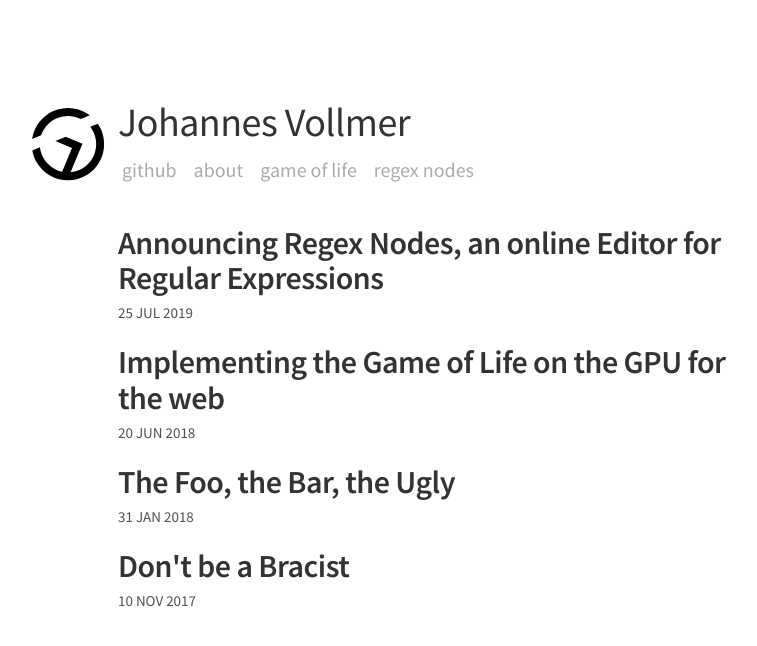
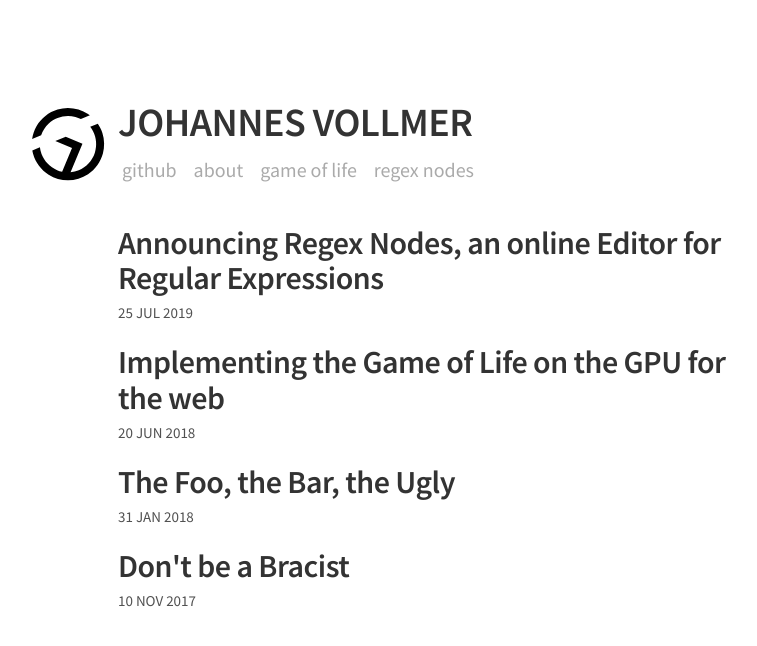
Before and after one commit to johannesvollmer/johannesvollmer.github.io, a Jekyll site: the page built from index.html, in a window 1280 px wide. Shown: the top 646 px of the page, without its empty margins (262-1019 px from the left). Built offline with Jekyll 4.4.1, drawn with Linux system fonts in a browser that asks for light colours.

Commit message:
change header styling

```diff
--- a/_config.yml
+++ b/_config.yml
@@ -1,5 +1,5 @@
 # Basic
-name:               "Johannes Vollmer"
+name:               "JOHANNES VOLLMER"
 description:        "Not yet famous enough for hand-signed distance fields"
 
 # jekyll-seo-tag, see: http://www.rubydoc.info/gems/jekyll-seo-tag/1.2.0
--- a/style.scss
+++ b/style.scss
@@ -284,7 +284,7 @@ tbody tr:nth-child(odd) th {
 .masthead {
 
   &-title {
-    font-weight: 400;
+    font-weight: 600;
 
     a {
       color: #333;
```
